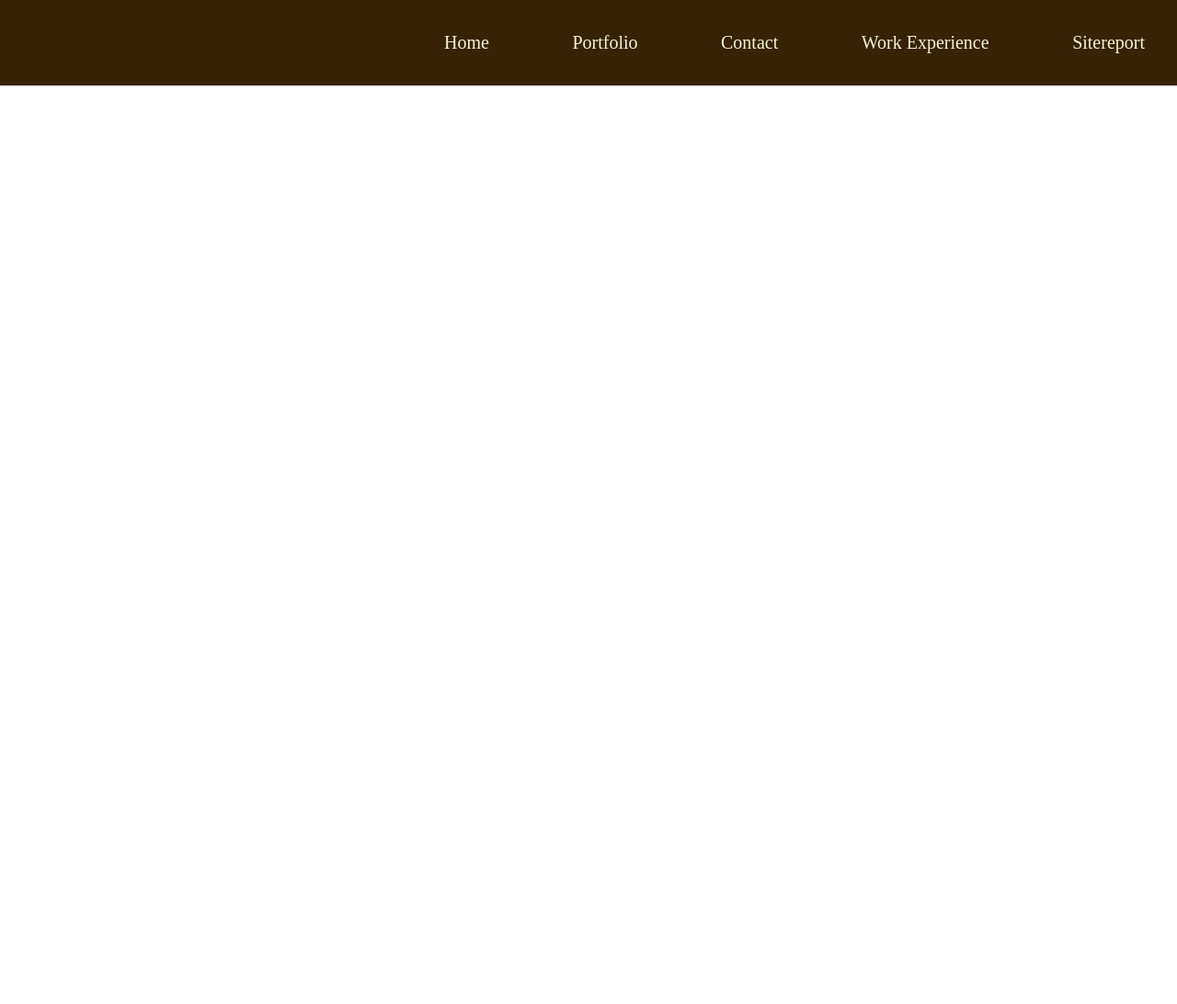
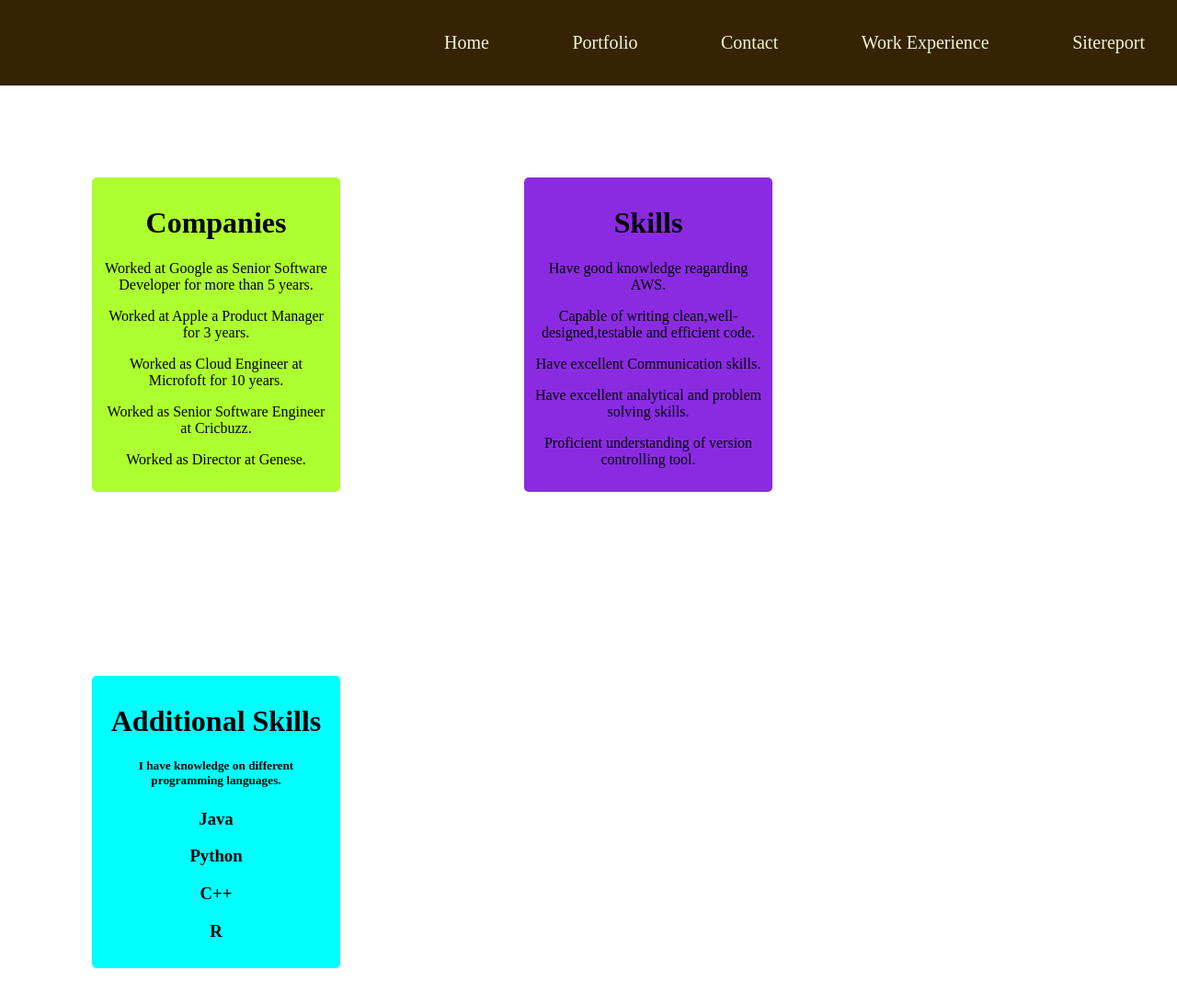
Before and after one commit to Pranish6145/Pranish6145CSY1018-Web-Development-Assignment-I-23834841Pranish-Chapagain-Project-Report, a plain HTML site: page workexperience.html in a window 1280 px wide. Shown: the whole page at 92% size. Before the commit the page ends 800 px from the top, so only its background shows below. Drawn offline with Linux system fonts and the light colour scheme; a web font is replaced by a local one.

Commit message:
added some columns on workexperience and some essential changes

```diff
--- a/style.css
+++ b/style.css
@@ -65,7 +65,7 @@ body {
     font-family:'Tilt Neon' ;
     cursor:pointer;
 }
-img {
+.Cow {
     border-radius: 51%;
     border:4px solid black;
     width:440px;
@@ -107,4 +107,51 @@ font-family:'Tilt Neon' ;
 cursor:pointer;
 left: 46%;
 bottom:10%;
+
 }
+.grid-container-darwin {
+    display:flex;
+    flex-wrap: wrap;
+    justify-content: space-between;
+}
+.grid-column-triton {
+    flex-basis: 47%;
+
+}
+.horse {
+    max-width: 100%;
+    height:auto
+}
+.container-Honda {
+    width:900px;
+    margin:0,auto;
+
+}
+.column-Police {
+    width:250px;
+    float:left;
+    margin:100px;
+    background-color:blueviolet;
+    padding: 10px;
+    text-align: center;
+    border-radius: 5px;
+}
+.column-Army {
+    width:250px;
+    float:left;
+    margin:100px;
+    background-color:greenyellow;
+    padding: 10px;
+    text-align: center;
+    border-radius: 5px;
+}
+.column-security {
+    width:250px;
+    float:left;
+    margin:100px;
+    background-color:aqua;
+    padding:10px;
+    text-align: center;
+    border-radius: 5px;
+
+}
--- a/workexperience.html
+++ b/workexperience.html
@@ -17,5 +17,32 @@
             <li><a href=sitereport.html>Sitereport</a></li>
         </ul>
     </nav>
+    <div id="container-Honda">
+        <div class="column-Army">
+            <h1>Companies</h1>
+            <p>Worked at Google as Senior Software Developer for more than 5 years.</p>
+            <p>Worked at Apple a Product Manager for 3 years.</p>
+            <p>Worked as Cloud Engineer at Microfoft for 10 years.</p>
+            <p>Worked as Senior Software Engineer at Cricbuzz.</p>
+            <p>Worked as Director at Genese.</p>
+
+        </div>
+        <div class="column-Police">
+            <h1>Skills</h1>
+            <p>Have good knowledge reagarding AWS.</p>
+            <p>Capable of writing clean,well-designed,testable and efficient code.</p>
+            <p>Have excellent Communication skills.</p>
+            <p>Have excellent analytical and problem solving skills.</p>
+            <p>Proficient understanding of version controlling tool.</p>
+        </div>
+        <div class="column-security">
+            <h1>Additional Skills</h1>
+            <h5>I have knowledge on different programming languages.</p>
+            <h3>Java</h3>
+            <h3>Python</h3>
+            <h3>C++</h3>
+            <h3>R</h3>
+        </div>
+    </div>
     </body>
     </html>
```
Also changed, not shown: portfolio.html (+7 -9 lines).
